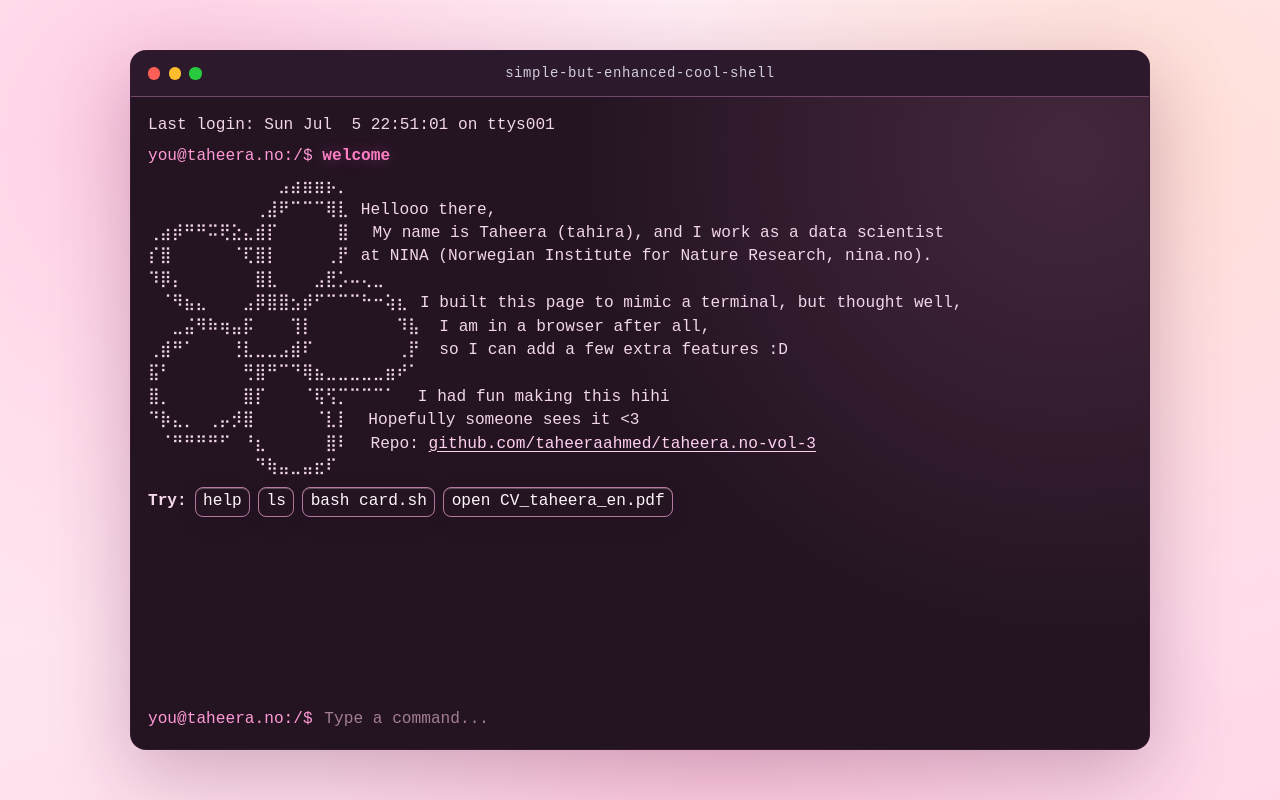
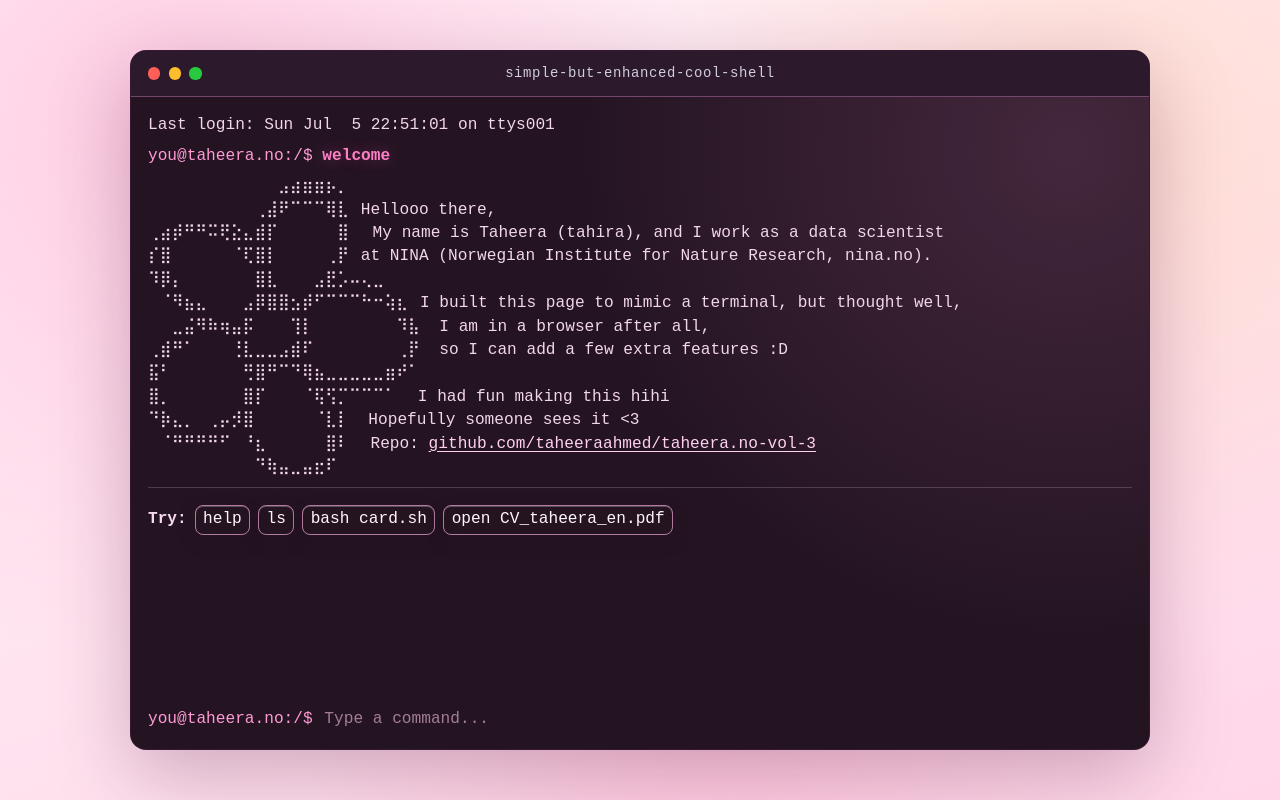
Before and after one commit to taheeraahmed/taheera.no-v3, a React (Vite) app: page / in a window 1280 px wide. Built offline with nearby package versions, Linux system fonts and the light colour scheme.

Commit message:
move terminal window

```diff
--- a/src/components/terminal/TerminalHistory.css
+++ b/src/components/terminal/TerminalHistory.css
@@ -55,7 +55,9 @@
 }
 
 .terminal-hint-line {
-  margin: 0.5rem 0 1rem;
+  margin-top: 0.75rem;
+  padding-top: 1rem;
+  border-top: 1px solid rgba(246, 217, 236, 0.2);
   display: flex;
   flex-wrap: wrap;
   align-items: center;
```
